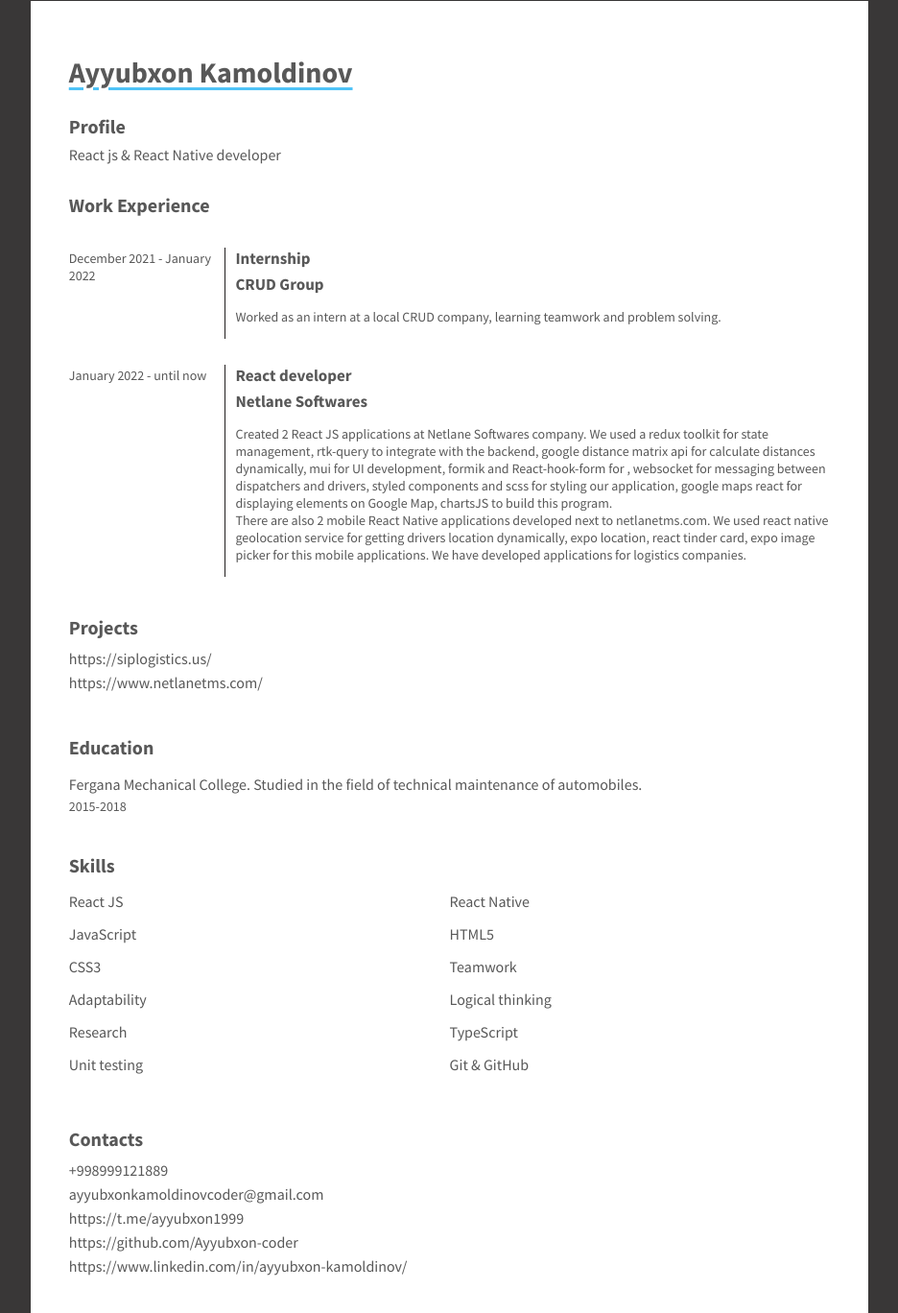
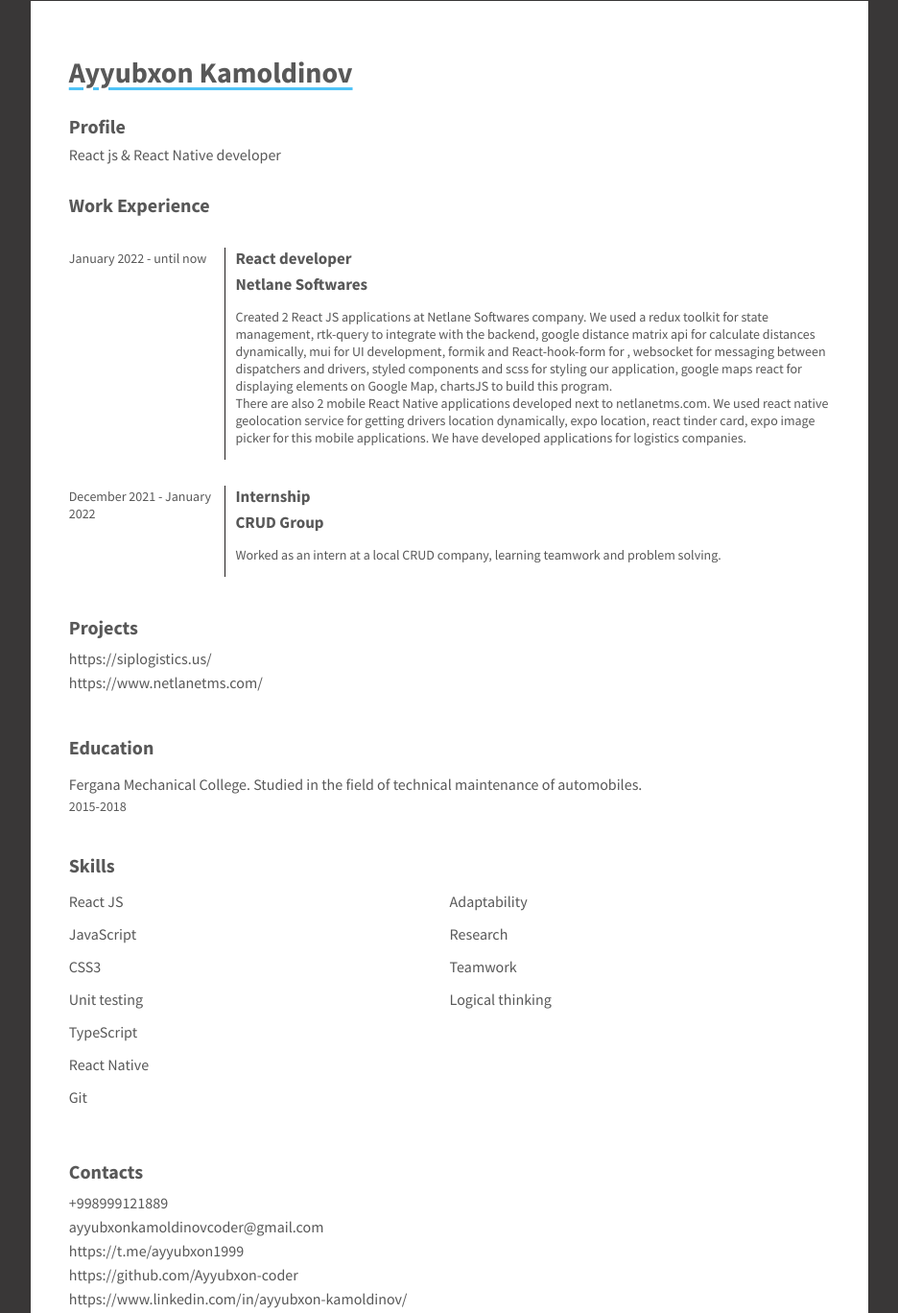
Before and after one commit to kamol-ayyub/Rezyume, a plain HTML site: page index.html in a window 1280 px wide. Shown: the part 57-1425 px from the top of the page at 96% size, without its empty margins (173-1109 px from the left). Drawn offline with Linux system fonts and the light colour scheme.

Commit message:
some bugs fixed, UI updated

```diff
--- a/index.html
+++ b/index.html
@@ -4,6 +4,10 @@
     <meta charset="UTF-8" />
     <meta http-equiv="X-UA-Compatible" content="IE=edge" />
     <meta name="viewport" content="width=device-width, initial-scale=1.0" />
+    <meta
+      name="description"
+      content="Ayyubxon Kamoldinov is a self-taught ReactJS and React Native developer"
+    />
     <link rel="stylesheet" href="./index.css" />
     <link rel="preconnect" href="https://fonts.googleapis.com" />
     <link rel="preconnect" href="https://fonts.gstatic.com" crossorigin />
@@ -11,7 +15,7 @@
       href="https://fonts.googleapis.com/css2?family=Poppins:wght@200;300;400;500;600;700&family=Source+Sans+Pro:ital,wght@0,200;0,300;0,400;0,600;0,700;1,200&display=swap"
       rel="stylesheet"
     />
-    <title>Document</title>
+    <title>Ayyubxon Kamoldinov's resume</title>
   </head>
   <body>
     <div id="wrapper">
@@ -25,19 +29,6 @@
       <section class="experience">
         <div><p class="experience-header header-tags">Work Experience</p></div>
         <div>
-          <div class="experience-item">
-            <div class="experience-item-left">
-              <p>December 2021 - January 2022</p>
-            </div>
-            <div class="experience-item-right">
-              <div class="experience-item-right-role work-head">Internship</div>
-              <div class="experience-item-right-role work-head">CRUD Group</div>
-              <p>
-                Worked as an intern at a local CRUD company, learning teamwork
-                and problem solving.
-              </p>
-            </div>
-          </div>
           <div class="experience-item">
             <div class="experience-item-left">
               <p>January 2022 - until now</p>
@@ -64,6 +55,19 @@
                 getting drivers location dynamically, expo location, react
                 tinder card, expo image picker for this mobile applications. We
                 have developed applications for logistics companies.
+              </p>
+            </div>
+          </div>
+          <div class="experience-item">
+            <div class="experience-item-left">
+              <p>December 2021 - January 2022</p>
+            </div>
+            <div class="experience-item-right">
+              <div class="experience-item-right-role work-head">Internship</div>
+              <div class="experience-item-right-role work-head">CRUD Group</div>
+              <p>
+                Worked as an intern at a local CRUD company, learning teamwork
+                and problem solving.
               </p>
             </div>
           </div>
@@ -99,17 +103,16 @@
             <p class="skills-item">React JS</p>
             <p class="skills-item">JavaScript</p>
             <p class="skills-item">CSS3</p>
+            <p class="skills-item">Unit testing</p>
+            <p class="skills-item">TypeScript</p>
+            <p class="skills-item">React Native</p>
+            <p class="skills-item">Git</p>
+          </div>
+          <div class="skills-main">
             <p class="skills-item">Adaptability</p>
             <p class="skills-item">Research</p>
-            <p class="skills-item">Unit testing</p>
-          </div>
-          <div class="skills-main">
-            <p class="skills-item">React Native</p>
-            <p class="skills-item">HTML5</p>
             <p class="skills-item">Teamwork</p>
             <p class="skills-item">Logical thinking</p>
-            <p class="skills-item">TypeScript</p>
-            <p class="skills-item">Git & GitHub</p>
           </div>
         </div>
       </section>
```
